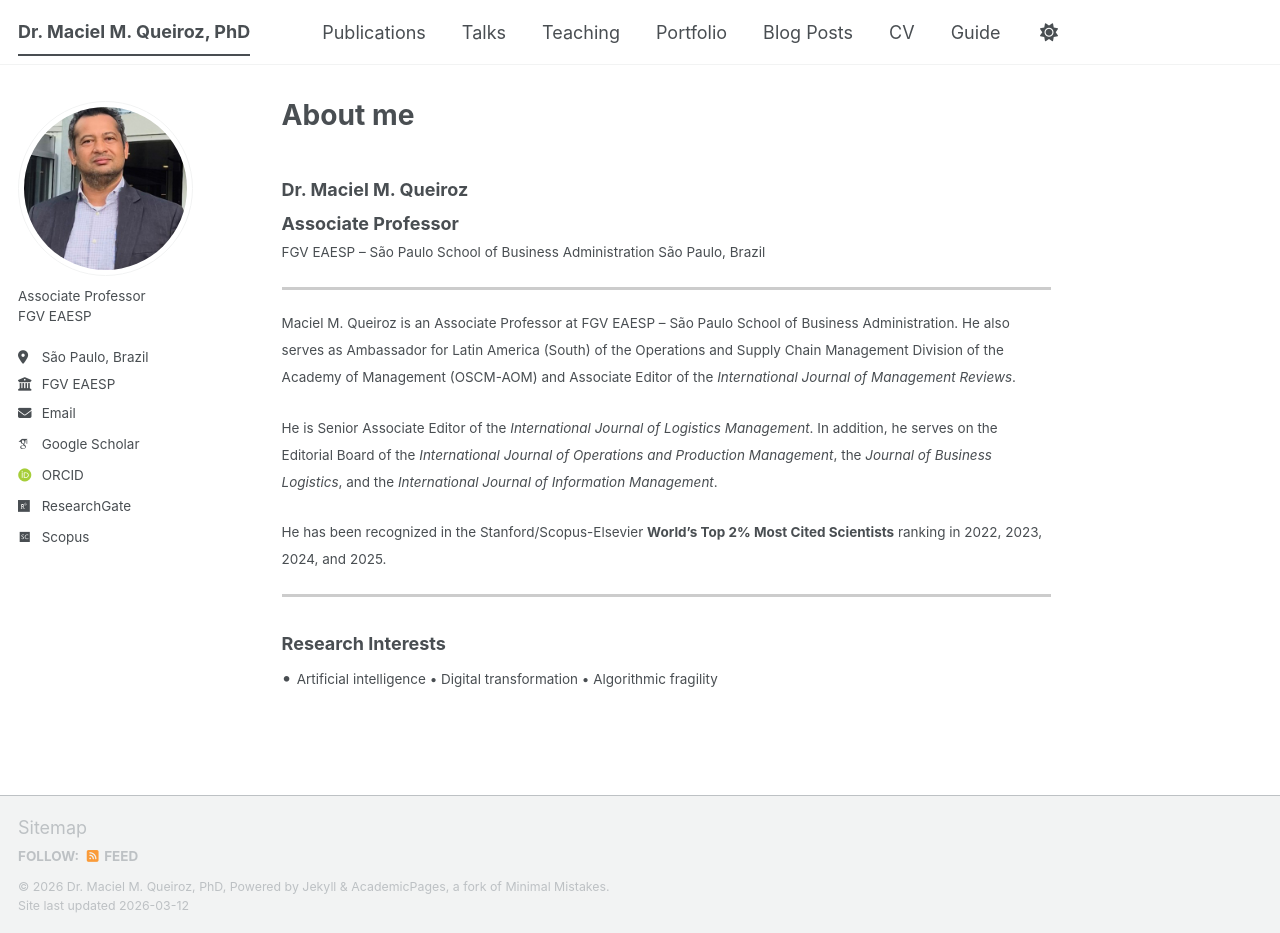
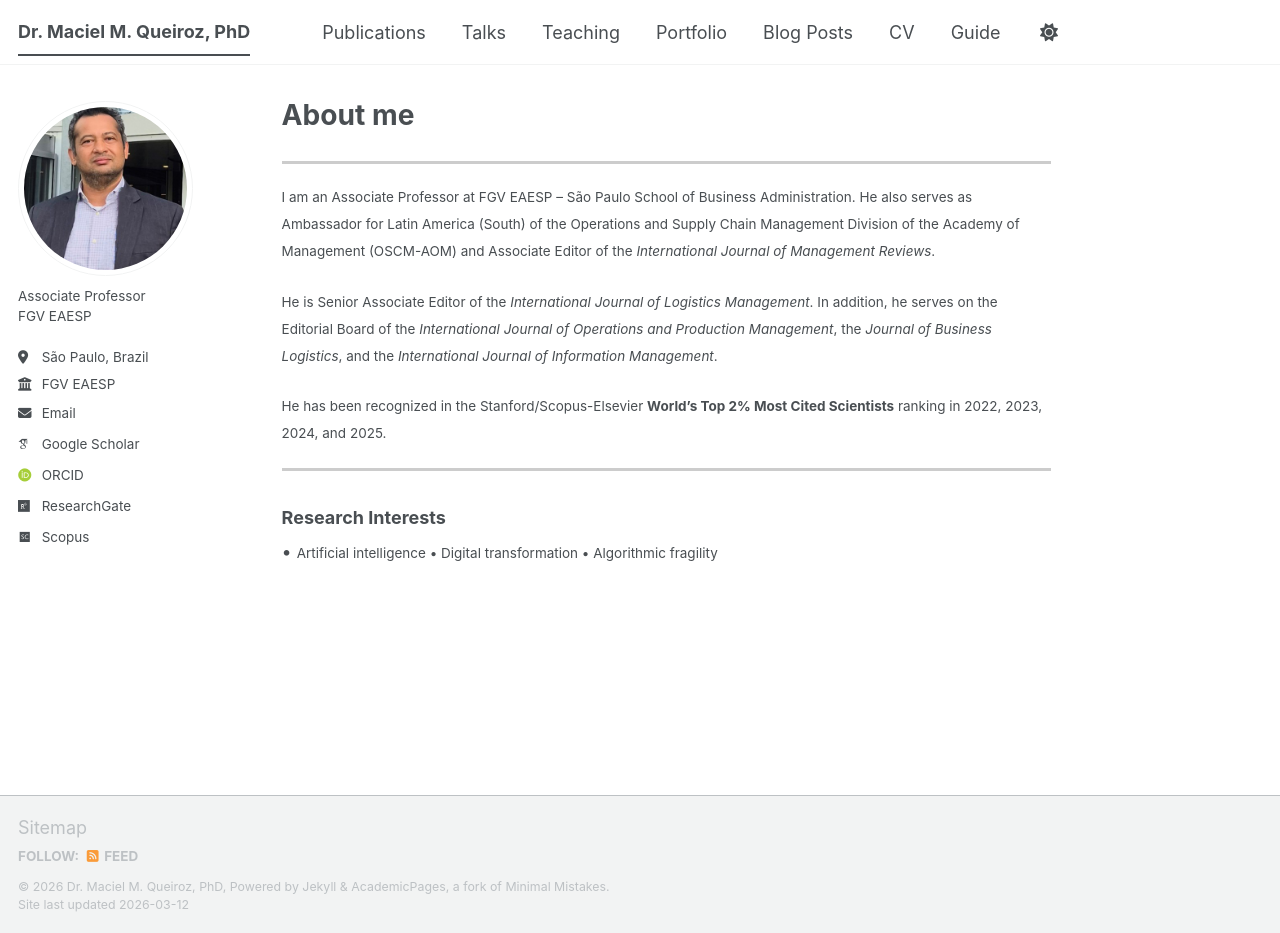
Before and after one commit to maciel-queiroz/maciel-queiroz.github.io, a Jekyll site: the page built from _pages/about.md, in a window 1280 px wide and 933 px high. Built offline with Jekyll 4.4.1, drawn with Linux system fonts in a browser that asks for light colours; some web fonts are replaced; a script bundle is joined from its source files by our own code; library files that are not in the unit come from our copies.

Commit message:
Update about.md

```diff
--- a/_pages/about.md
+++ b/_pages/about.md
@@ -6,15 +6,9 @@ redirect_from:
   - /about/
   - /about.html
 ---
-### Dr. Maciel M. Queiroz
-
-**Associate Professor**
-<small>FGV EAESP – São Paulo School of Business Administration
-São Paulo, Brazil<small>
-
 <hr style="border: none; height: 3px; background-color: #cccccc;">
 
-<small>Maciel M. Queiroz is an Associate Professor at FGV EAESP – São Paulo School of Business Administration. He also serves as Ambassador for Latin America (South) of the Operations and Supply Chain Management Division of the Academy of Management (OSCM-AOM) and Associate Editor of the *International Journal of Management Reviews*.<small>
+<small>I am an Associate Professor at FGV EAESP – São Paulo School of Business Administration. He also serves as Ambassador for Latin America (South) of the Operations and Supply Chain Management Division of the Academy of Management (OSCM-AOM) and Associate Editor of the *International Journal of Management Reviews*.<small>
 
 <small>He is Senior Associate Editor of the *International Journal of Logistics Management*. In addition, he serves on the Editorial Board of the *International Journal of Operations and Production Management*, the *Journal of Business Logistics*, and the *International Journal of Information Management*.<small>
 
```
